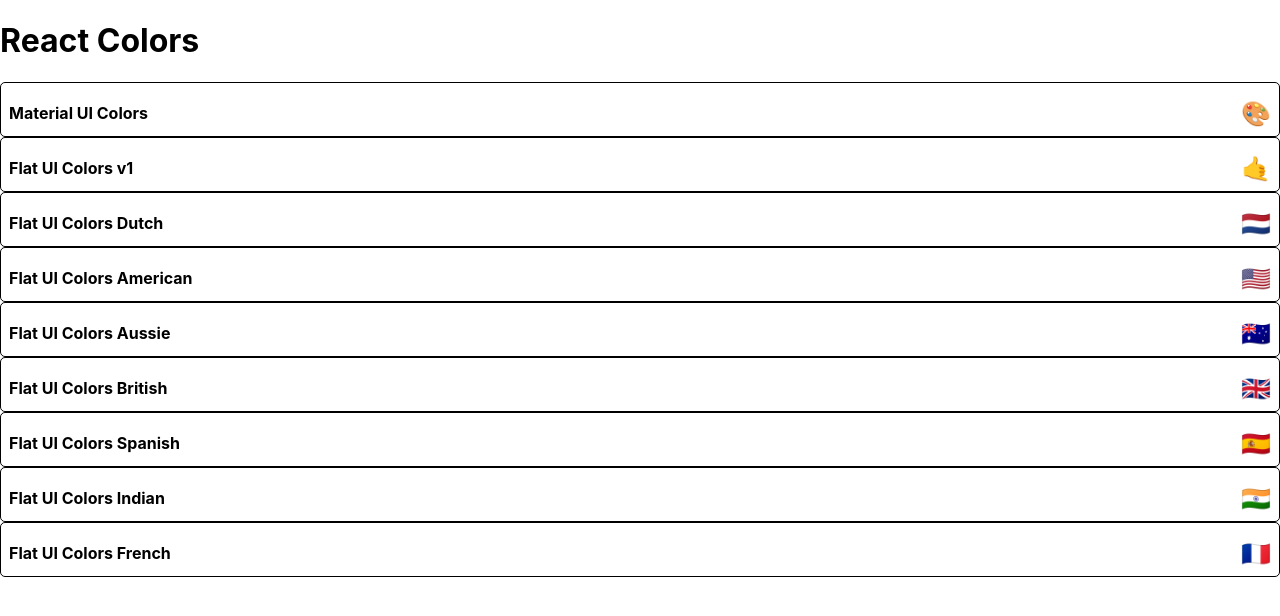
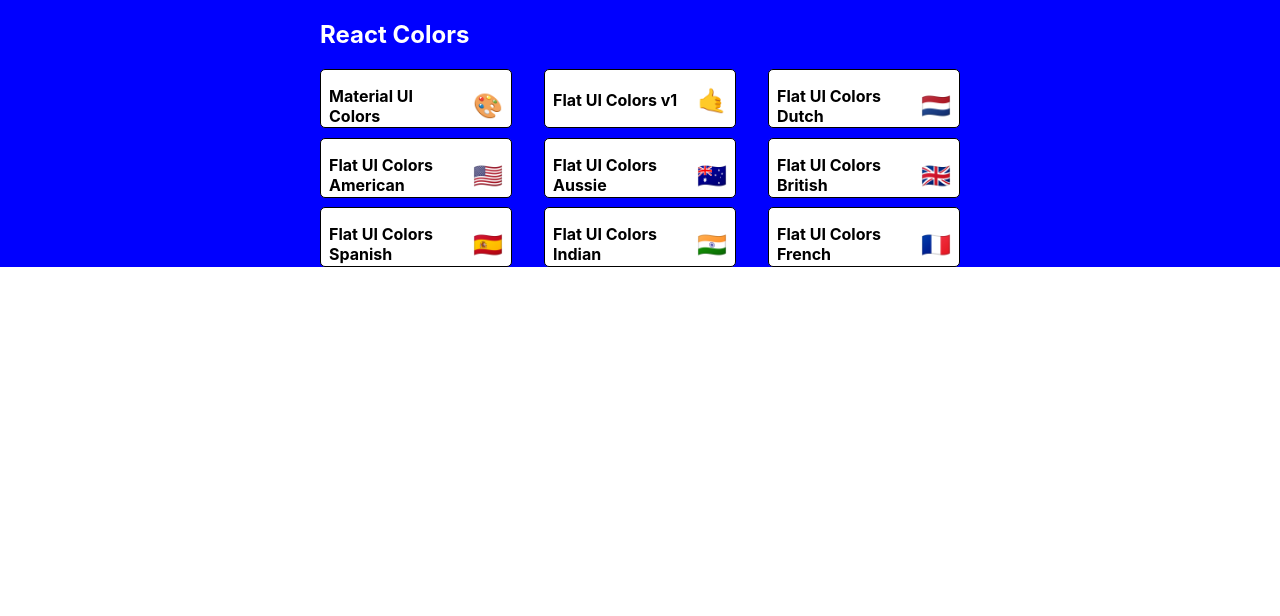
Before and after one commit to DrYoussefTemraz/ColorsApp-Youssef, a React (Create React App) app: page / in a window 1280 px wide. Shown: the top 616 px of the page. Built offline with nearby package versions, Linux system fonts and the light colour scheme.

Commit message:
add style to the palette page (Palette list)

```diff
--- a/src/PaletteList.js
+++ b/src/PaletteList.js
@@ -1,22 +1,54 @@
 import React, { Component } from "react";
 import { Link } from "react-router-dom";
 import MiniPalette from "./MiniPalette";
+import { withStyles } from "@mui/styles";
 
+const styles = {
+  root: {
+    backgroundColor: "blue",
+    height: "100%",
+    display: "flex",
+    alignItems: "flex-start",
+    justifyContent: "center",
+  },
+  container: {
+    width: "50%",
+    display: "flex",
+    alignItems: "flex-start",
+    flexDirection: "column",
+    flexWrap: "wrap",
+  },
+  nav: {
+    display: "flex",
+    width: "100%",
+    justifyContent: "space-between",
+    color: "white",
+  },
+  palettes: {
+    boxSizing: "border-box",
+    width: "100%",
+    display: "grid",
+    gridTemplateColumns: "repeat(3, 30%)",
+    gridGap: "5%",
+  },
+};
 class PaletteList extends Component {
   render() {
-    const { palettes } = this.props;
+    const { palettes, classes } = this.props;
     return (
-      <div>
-        {/* <MiniPalette /> */}
-        <h1>React Colors</h1>
-        {palettes.map((palette) => (
-          <MiniPalette {...palette} />
-          // <p>
-          //   <Link to={`/palette/${palette.id}`}>{palette.paletteName}</Link>
-          // </p>
-        ))}
+      <div className={classes.root}>
+        <div className={classes.container}>
+          <nav className={classes.nav}>
+            <h1>React Colors</h1>
+          </nav>
+          <div className={classes.palettes}>
+            {palettes.map((palette) => (
+              <MiniPalette {...palette} />
+            ))}
+          </div>
+        </div>
       </div>
     );
   }
 }
-export default PaletteList;
+export default withStyles(styles)(PaletteList);
```
